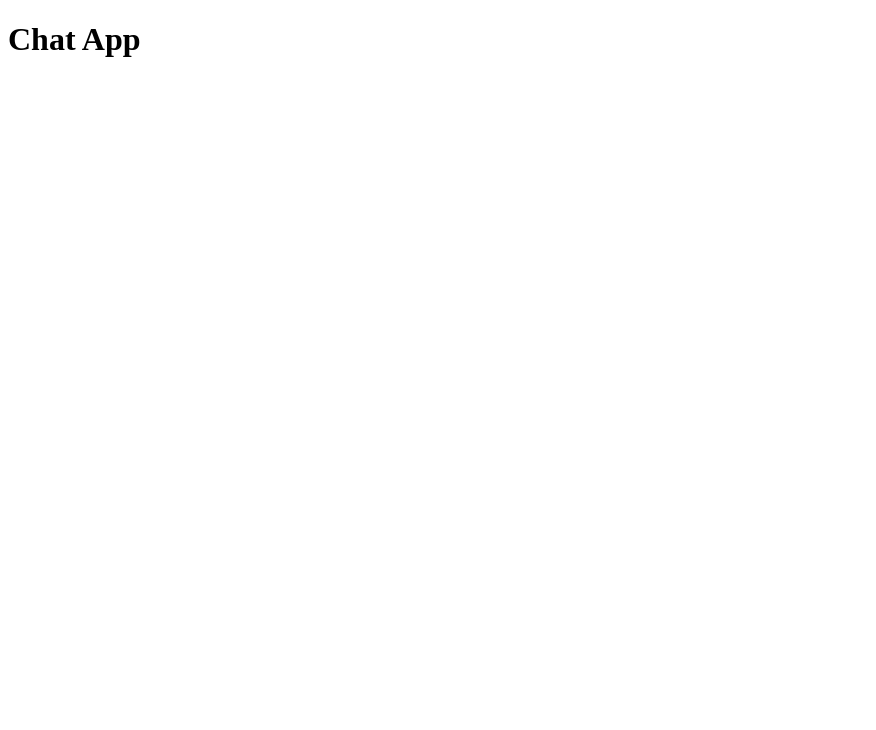
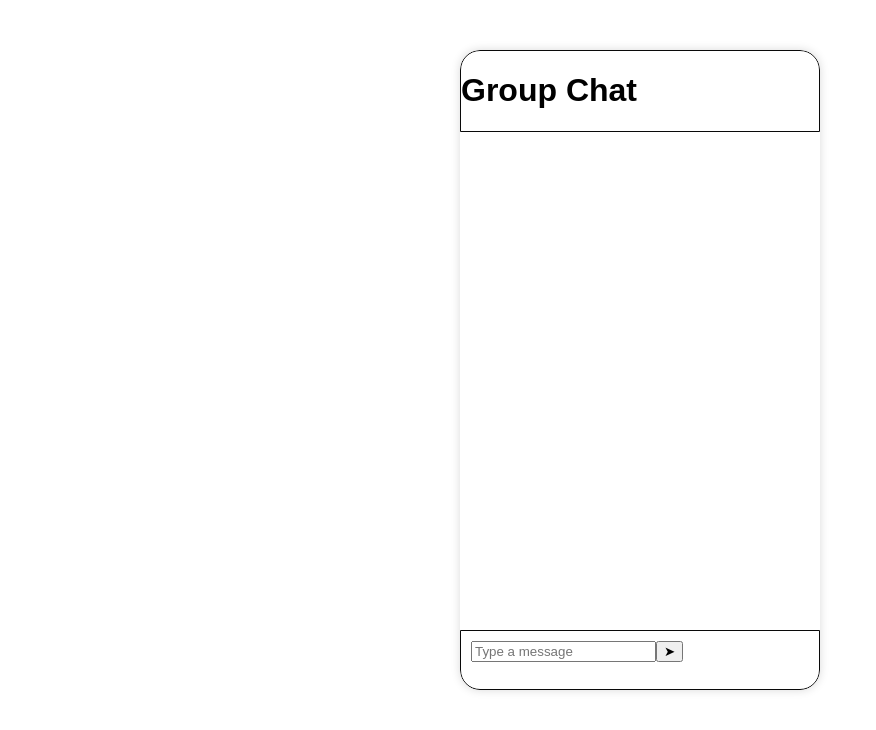
Before and after one commit to johan-t/react-chat-app, a React (Create React App) app in the folder chat-app/: page / in a window 1280 px wide. Shown: the top 730 px of the page, without its empty margins (0-876 px from the left). Built offline with nearby package versions, Linux system fonts and the light colour scheme.

Commit message:
basic layout done

```diff
--- a/chat-app/src/App.css
+++ b/chat-app/src/App.css
@@ -1,38 +1,35 @@
-.App {
-  text-align: center;
+.chat-app {
+  display: flex;
+  flex-direction: column;
+  position: relative;
+  width: 360px;
+  height: 640px;
+  box-shadow: 0 0 10px rgba(0, 0, 0, 0.15);
+  margin: 50px auto;
+  border-radius: 20px;
+  overflow: hidden;
 }
 
-.App-logo {
-  height: 40vmin;
-  pointer-events: none;
+header, footer {
+  flex-shrink: 0;
 }
 
-@media (prefers-reduced-motion: no-preference) {
-  .App-logo {
-    animation: App-logo-spin infinite 20s linear;
-  }
+header {
+  border: 1px solid #090909;
+  border-radius: 20px 20px 0 0;
 }
 
-.App-header {
-  background-color: #282c34;
-  min-height: 100vh;
-  display: flex;
-  flex-direction: column;
-  align-items: center;
-  justify-content: center;
-  font-size: calc(10px + 2vmin);
-  color: white;
+.chat {
+  flex-grow: 1;
+  overflow-y: auto;
 }
 
-.App-link {
-  color: #61dafb;
+footer {
+  bottom: 0;
+  width: 100%;
+  height: 60px;
+  border: 1px solid #090909;
+  border-radius: 0 0 20px 20px;
+  box-sizing: border-box;
+  padding: 10px;
 }
-
-@keyframes App-logo-spin {
-  from {
-    transform: rotate(0deg);
-  }
-  to {
-    transform: rotate(360deg);
-  }
-}
--- a/chat-app/src/App.js
+++ b/chat-app/src/App.js
@@ -1,10 +1,18 @@
-
 import './App.css';
 
 function App() {
   return (
-    <div>
-      <h1>Chat App</h1>
+    <div className='chat-app'>
+      <header>
+        <h1>Group Chat</h1>
+      </header>
+      <div className='chat'>
+
+      </div>
+      <footer>
+        <input type="text" placeholder="Type a message" />
+        <button className="send-btn">➤</button>
+      </footer>
     </div>
   );
 }
--- a/chat-app/src/index.css
+++ b/chat-app/src/index.css
@@ -0,0 +1,3 @@
+* {
+  font-family: Arial, sans-serif;
+}
```
